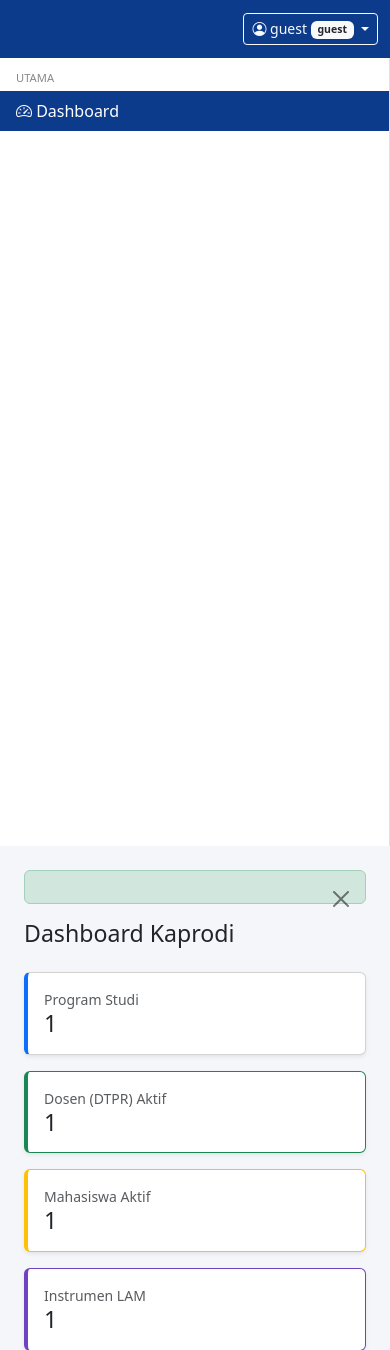
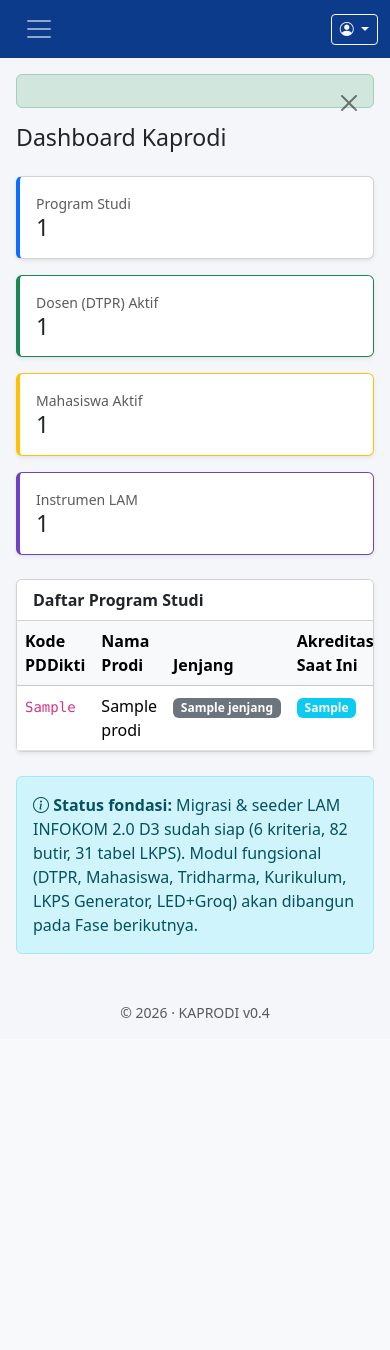
Before and after one commit to mrymodion/kaprodi, a CodeIgniter 4 app: the page made by app/Views/dashboard/index.php in a window 390 px wide; the page is wider, and only the part inside the window is pictured. Shown: the top 1350 px of that part. After the commit the page ends 1018 px from the top of that part, so only its background shows below. Run offline with PHP 8.4 and a stand-in for CodeIgniter, Linux system fonts and the light colour scheme; the template is opened without the code that fills it: most values are stand-ins (such as "Sample title", 1, 10 or a date in 2020); data that the repository does not hold is empty; some libraries are stand-ins or nearby versions.

Commit message:
feat: layout responsif mobile (sidebar offcanvas + tabel scroll)
Sidebar kini offcanvas-md: kolom statis di >=768px, menu geser dengan
tombol hamburger di mobile. Navbar menyembunyikan teks panjang di layar
kecil. Konten memakai padding lebih ringkas di mobile. Tabel grid
(user, dashboard, LKPS) dibungkus table-responsive agar tidak memecah
layout.

https://claude.ai/code/session_01ReQ8y7HSMLLPG2MNMTkuCP

```diff
--- a/app/Views/admin/users/index.php
+++ b/app/Views/admin/users/index.php
@@ -8,6 +8,7 @@
 <?php if (session('error')): ?><div class="alert alert-danger"><?= esc(session('error')) ?></div><?php endif ?>
 
 <div class="card shadow-sm"><div class="card-body p-0">
+<div class="table-responsive">
 <table class="table table-hover mb-0">
     <thead class="table-light">
         <tr><th>ID</th><th>Username</th><th>Email</th><th>Role</th><th>Prodi & Peran</th><th>Aksi</th></tr>
@@ -31,5 +32,6 @@
     <?php endforeach ?>
     </tbody>
 </table>
+</div>
 </div></div>
 <?= $this->endSection() ?>
--- a/app/Views/dashboard/index.php
+++ b/app/Views/dashboard/index.php
@@ -21,6 +21,7 @@
 <div class="card shadow-sm">
     <div class="card-header bg-white"><strong>Daftar Program Studi</strong></div>
     <div class="card-body p-0">
+        <div class="table-responsive">
         <table class="table table-hover mb-0">
             <thead class="table-light">
                 <tr>
@@ -40,6 +41,7 @@
             <?php endforeach ?>
             </tbody>
         </table>
+        </div>
     </div>
 </div>
 
--- a/app/Views/layouts/main.php
+++ b/app/Views/layouts/main.php
@@ -47,31 +47,45 @@ if ($isSuperadmin) {
     <style>
         body { background:#f4f6f9; }
         .navbar-brand img { height:32px; margin-right:8px; }
+        .navbar-brand strong { font-size:1rem; }
         .stat-card { border-left:4px solid var(--bs-primary); }
-        .sidebar { min-height: calc(100vh - 56px); background:#fff; border-right:1px solid #dee2e6; }
+        .sidebar { background:#fff; }
         .sidebar .nav-link { color:#333; border-radius:0; padding:.5rem 1rem; }
         .sidebar .nav-link:hover { background:#f8f9fa; }
         .sidebar .nav-link.active { background:#0d3b8c; color:#fff; }
         .sidebar .nav-section { font-size:.7rem; text-transform:uppercase; color:#888; padding:.75rem 1rem .25rem; }
         .badge-akreditasi { font-size: .75rem; }
+        /* Sidebar sebagai kolom statis di layar md+ */
+        @media (min-width: 768px) {
+            .sidebar { min-height: calc(100vh - 56px); border-right:1px solid #dee2e6; }
+        }
+        /* Lebar panel geser di mobile */
+        @media (max-width: 767.98px) {
+            #sidebarMenu.offcanvas-md { width: 80vw; max-width: 320px; }
+        }
+        /* Cegah tabel lebar memecah layout di mobile */
+        .table-responsive { -webkit-overflow-scrolling: touch; }
     </style>
 </head>
 <body>
 <nav class="navbar navbar-dark" style="background:#0d3b8c">
     <div class="container-fluid">
-        <a class="navbar-brand d-flex align-items-center" href="<?= base_url('/') ?>">
+        <button class="navbar-toggler border-0 me-2 d-md-none" type="button" data-bs-toggle="offcanvas" data-bs-target="#sidebarMenu" aria-controls="sidebarMenu" aria-label="Buka menu">
+            <span class="navbar-toggler-icon"></span>
+        </button>
+        <a class="navbar-brand d-flex align-items-center text-truncate" href="<?= base_url('/') ?>">
             <img src="<?= base_url('assets/logo-utd.png') ?>" alt="UTD" onerror="this.style.display='none'">
             <strong><?= esc($appName) ?></strong>
-            <small class="ms-2 opacity-75"><?= esc($appPt) ?></small>
+            <small class="ms-2 opacity-75 d-none d-lg-inline"><?= esc($appPt) ?></small>
         </a>
-        <div class="d-flex align-items-center gap-2">
+        <div class="d-flex align-items-center gap-2 ms-auto">
         <?php if ($isSuperadmin): ?>
         <div class="dropdown">
-            <button class="btn btn-sm btn-light dropdown-toggle" data-bs-toggle="dropdown">
+            <button class="btn btn-sm btn-light dropdown-toggle text-truncate" style="max-width:45vw" data-bs-toggle="dropdown">
                 <i class="bi bi-building"></i>
-                <?= $activeProdiNama ? esc($activeProdiNama) : 'Pilih Prodi' ?>
+                <span class="d-none d-sm-inline"><?= $activeProdiNama ? esc($activeProdiNama) : 'Pilih Prodi' ?></span>
             </button>
-            <ul class="dropdown-menu" style="max-height:60vh; overflow-y:auto;">
+            <ul class="dropdown-menu dropdown-menu-end" style="max-height:60vh; overflow-y:auto;">
                 <li><h6 class="dropdown-header">Prodi aktif</h6></li>
                 <?php foreach ($prodiSwitcher as $p): ?>
                     <li>
@@ -87,8 +101,8 @@ if ($isSuperadmin) {
         <div class="dropdown">
             <button class="btn btn-sm btn-outline-light dropdown-toggle" data-bs-toggle="dropdown">
                 <i class="bi bi-person-circle"></i>
-                <?= esc($user->username ?? 'guest') ?>
-                <span class="badge bg-light text-dark"><?= esc($role) ?></span>
+                <span class="d-none d-sm-inline"><?= esc($user->username ?? 'guest') ?></span>
+                <span class="badge bg-light text-dark d-none d-md-inline"><?= esc($role) ?></span>
             </button>
             <ul class="dropdown-menu dropdown-menu-end">
                 <li><span class="dropdown-item-text small text-muted"><?= esc($user->email ?? '-') ?></span></li>
@@ -101,7 +115,13 @@ if ($isSuperadmin) {
 </nav>
 <div class="container-fluid">
     <div class="row">
-        <aside class="col-md-2 sidebar p-0">
+        <div class="col-md-2 p-0">
+        <aside class="offcanvas-md offcanvas-start sidebar" tabindex="-1" id="sidebarMenu" aria-labelledby="sidebarMenuLabel">
+            <div class="offcanvas-header border-bottom d-md-none">
+                <h6 class="offcanvas-title mb-0" id="sidebarMenuLabel"><i class="bi bi-list"></i> Menu</h6>
+                <button type="button" class="btn-close" data-bs-dismiss="offcanvas" data-bs-target="#sidebarMenu" aria-label="Tutup"></button>
+            </div>
+            <div class="offcanvas-body d-flex flex-column p-0">
             <div class="nav-section">Utama</div>
             <nav class="nav flex-column">
                 <a class="nav-link active" href="<?= site_url('/') ?>"><i class="bi bi-speedometer2"></i> Dashboard</a>
@@ -153,8 +173,10 @@ if ($isSuperadmin) {
                     <?php if ($can('instrumen.manage')): ?><a class="nav-link <?= str_starts_with(uri_string(), 'instrumen') ? 'active' : '' ?>" href="<?= site_url('instrumen') ?>"><i class="bi bi-sliders"></i> Instrumen LAM</a><?php endif ?>
                 </nav>
             <?php endif ?>
+            </div>
         </aside>
-        <main class="col-md-10 p-4">
+        </div>
+        <main class="col-md-10 p-3 p-md-4">
             <?php if (session('message')): ?>
                 <div class="alert alert-success alert-dismissible fade show"><?= esc(session('message')) ?><button type="button" class="btn-close" data-bs-dismiss="alert"></button></div>
             <?php endif ?>
--- a/app/Views/lkps/index.php
+++ b/app/Views/lkps/index.php
@@ -59,6 +59,7 @@ foreach ($tabelList as $t) $byKriteria[$t['kriteria_kode'] ?: 'lainnya'][] = $t;
                     <span class="badge bg-<?= $kriteriaColors[$kriteria] ?? 'secondary' ?>"><?= esc($kriteria) ?></span>
                     <strong class="ms-1"><?= count($tabels) ?> tabel</strong>
                 </div>
+                <div class="table-responsive">
                 <table class="table table-sm table-hover mb-0">
                     <tbody>
                     <?php foreach ($tabels as $t): ?>
@@ -80,6 +81,7 @@ foreach ($tabelList as $t) $byKriteria[$t['kriteria_kode'] ?: 'lainnya'][] = $t;
                     <?php endforeach ?>
                     </tbody>
                 </table>
+                </div>
                 <?php endforeach ?>
                 <?php if (empty($tabelList)): ?>
                 <div class="text-center text-muted p-4">Belum ada definisi tabel LKPS.</div>
```
